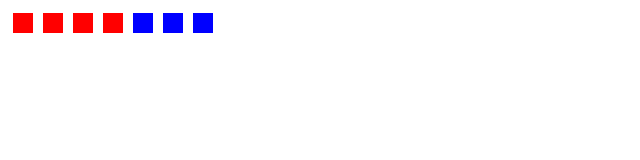
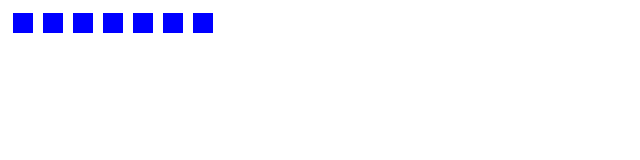
Before and after one commit to marinko-peso/rating-custom-element, a plain HTML site: page index.html in a window 1280 px wide. Shown: the whole page, without its empty margins (0-640 px from the left). Drawn offline with Linux system fonts and the light colour scheme.

Commit message:
defaults

```diff
--- a/index.html
+++ b/index.html
@@ -6,7 +6,7 @@
         <link rel="stylesheet" href="rating.css">
     </head>
     <body>
-        <x-rating-element value="4" number="7">
+        <x-rating-element value="0" number="7" default-class="" marked-class="">
         </x-rating-element>
         <script src="rating.js"></script>
     </body>
```
Also changed, not shown: README.md.
